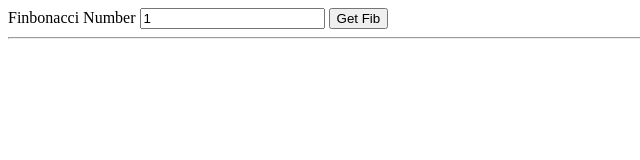
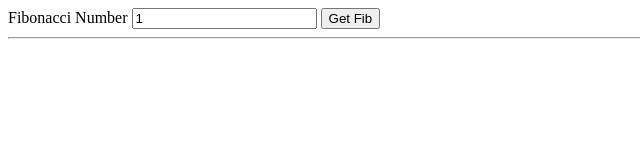
Before and after one commit to meconlen/meanFib, a website: page public/static/index.html in a window 1280 px wide. Shown: the full height of the page, 0-640 px from the left. Drawn offline with nearby package versions, Linux system fonts and the light colour scheme.

Commit message:
Fix typo

```diff
--- a/public/static/index.html
+++ b/public/static/index.html
@@ -5,7 +5,7 @@
 	</head>
 	<body>
 		<div ng-controller="FibController">
-			<span>Finbonacci Number</span>
+			<span>Fibonacci Number</span>
 			<input type="text" ng-model="n">
 			<button ng-click='updateFib()'>Get Fib</button>
 			<hr>
```
